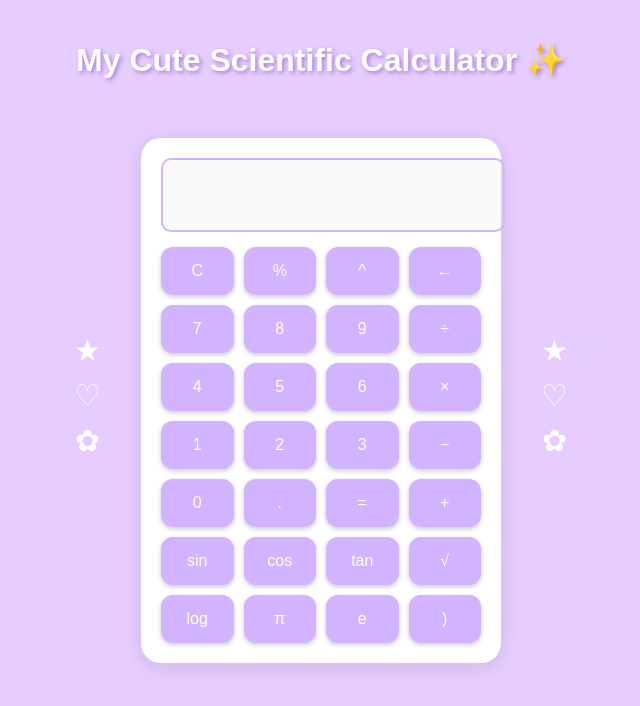
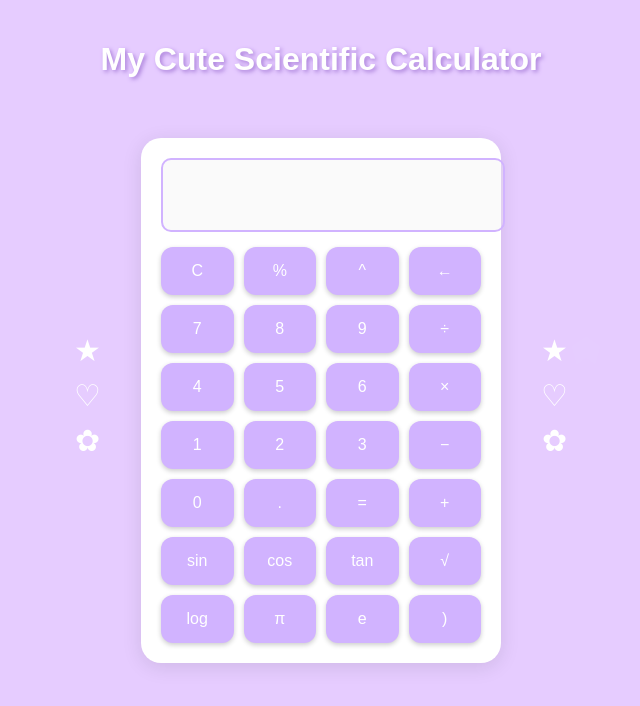
Before and after one commit to alenny21/calculator, a plain HTML site: page index.html in a window 1280 px wide. Shown: the whole page, without its empty margins (319-959 px from the left). Drawn offline with Linux system fonts and the light colour scheme.

Commit message:
Update index.html

```diff
--- a/index.html
+++ b/index.html
@@ -7,7 +7,9 @@
   <link rel="stylesheet" href="style.css" />
 </head>
 <body>
-  <h1 class="page-title">My Cute Scientific Calculator ✨</h1>
+  <h1 class="page-title">My Cute Scientific Calculator </h1>
+  <br>
+  <br>
   <div class="container">
     <div class="decor left"></div>
     <div class="calculator">
```
